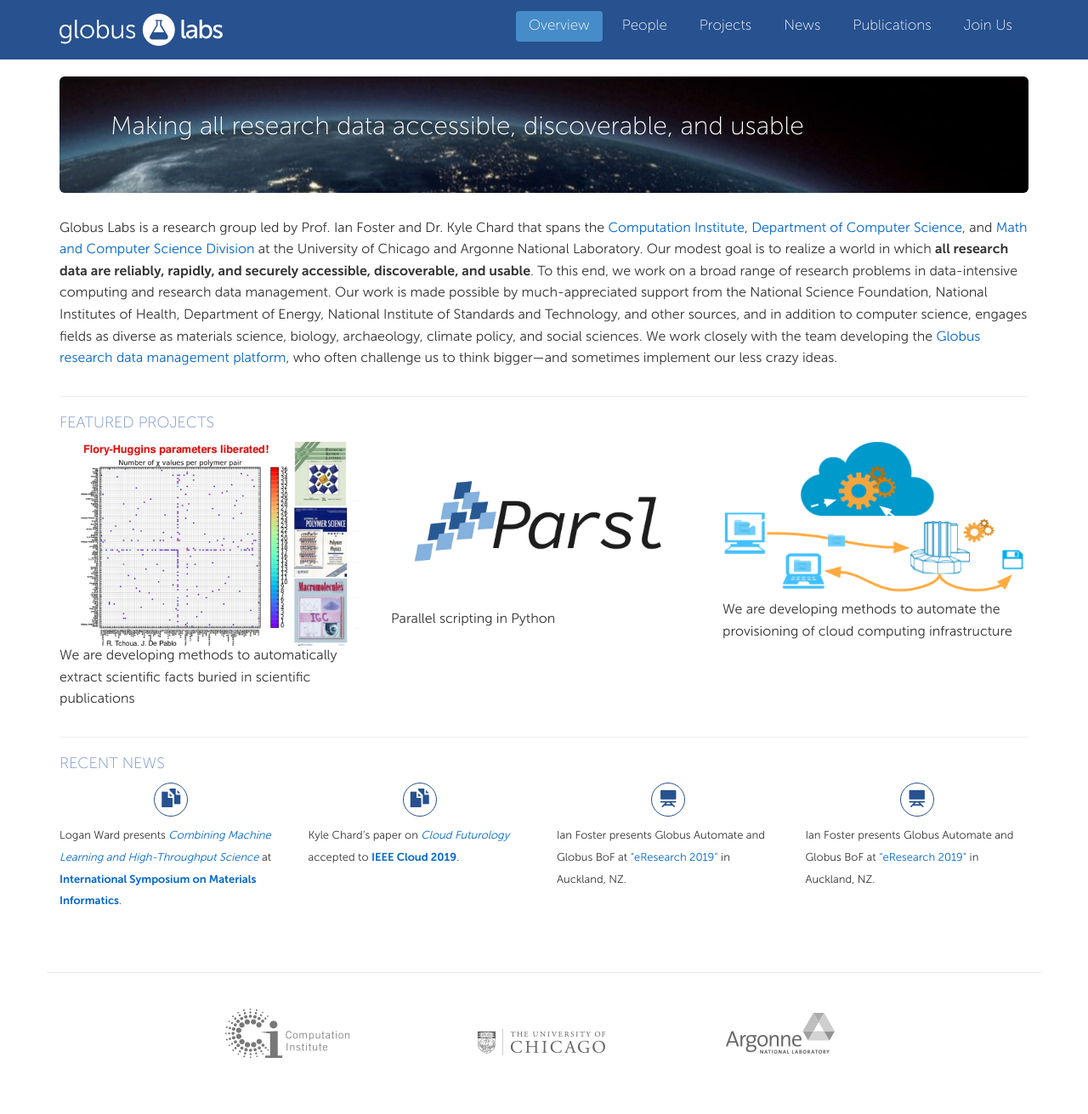
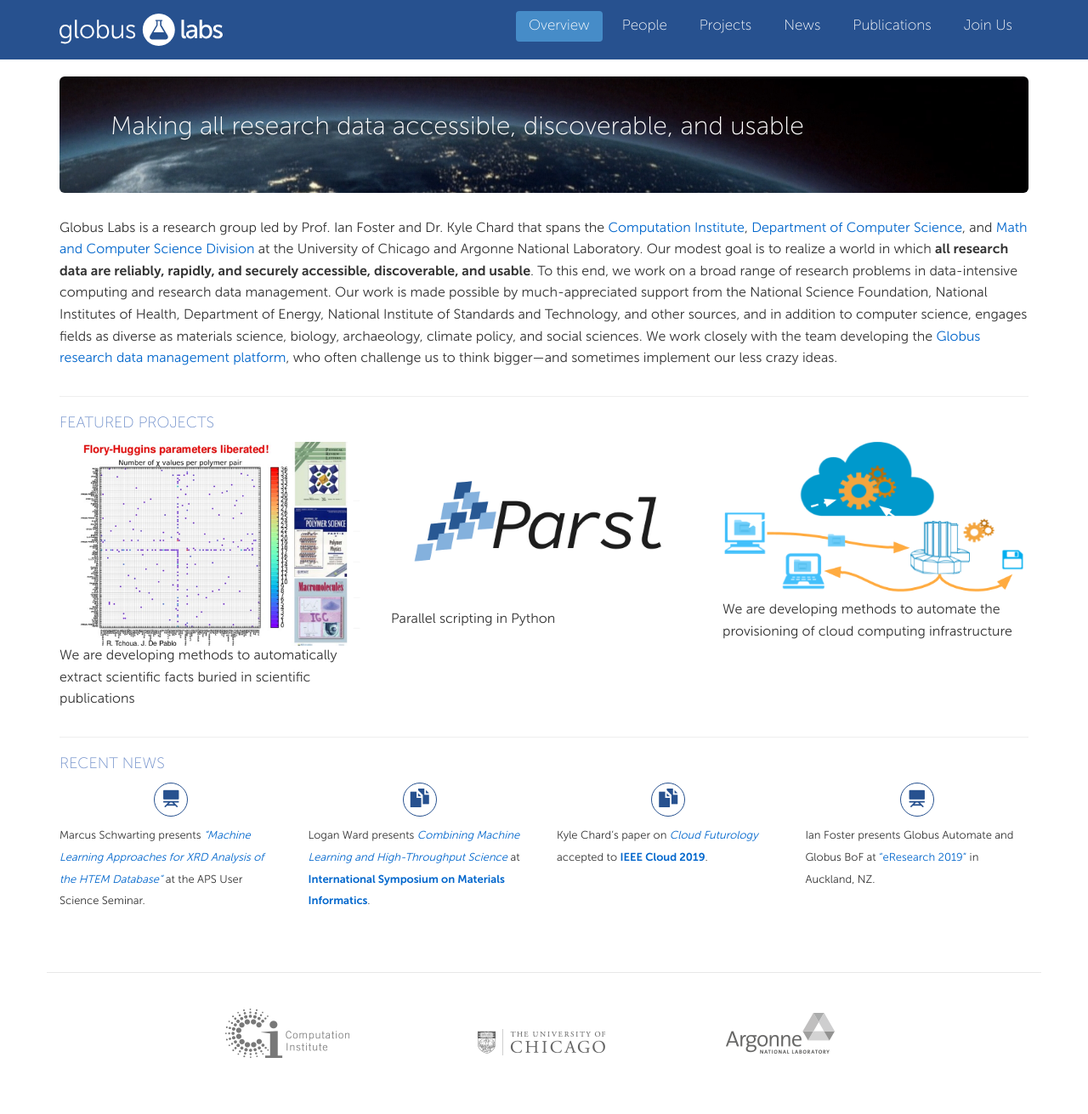
Before and after one commit to miketynes/globus-labs.github.io, a Jekyll site: the page built from index.html, in a window 1280 px wide. Shown: the whole page at 85% size. Built offline with Jekyll 4.4.1, drawn with Linux system fonts in a browser that asks for light colours; nearby versions of some CDN libraries.

Commit message:
Adding Marcus' talk.

```diff
--- a/_posts/2019-02-19-marcus-aps.markdown
+++ b/_posts/2019-02-19-marcus-aps.markdown
@@ -1,8 +1,8 @@
 ---
 layout: news
-title: "Marcus Schwarting presents to APS "
-date:  2019-02-18 13:00:00 -0900
+title: "Marcus Schwarting presents to Advanced Photon Source"
+date:  2019-02-18 13:00:02 -0900
 type: presentation
 ---
 
-Ian Foster presents Globus Automate and Globus BoF at ["eResearch 2019"](http://eresearch2019.org.nz/) in Auckland, NZ.
+Marcus Schwarting presents [*"Machine Learning Approaches for XRD Analysis of the HTEM Database"*](https://drive.google.com/open?id=1-Lt-vcB6UW5kzkPAWZjJBTdkeWIYZCZJ) at the APS User Science Seminar.
```
